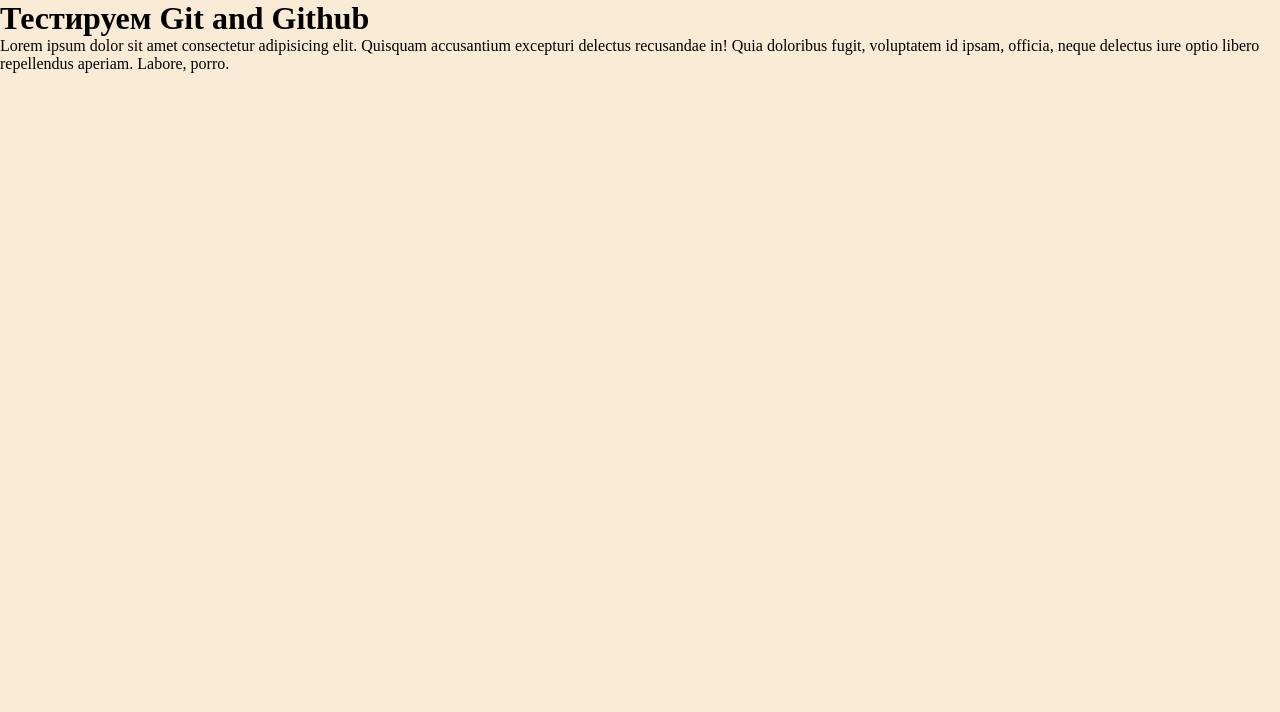
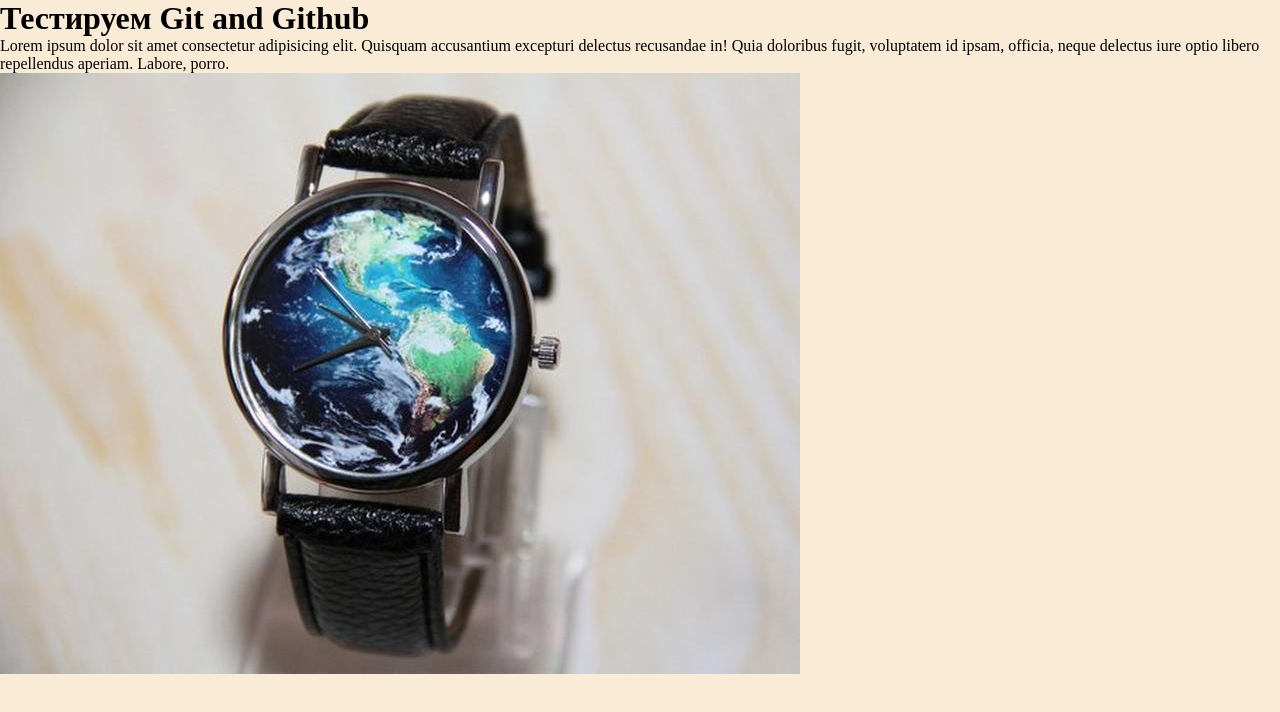
Before and after one commit to Ana2Dar3/TestGit, a plain HTML site: page index.html in a window 1280 px wide. Drawn offline with Linux system fonts and the light colour scheme.

Commit message:
add logo

```diff
--- a/index.html
+++ b/index.html
@@ -10,5 +10,6 @@
 <body>
    <h1>Тестируем Git and Github</h1>
    <p>Lorem ipsum dolor sit amet consectetur adipisicing elit. Quisquam accusantium excepturi delectus recusandae in! Quia doloribus fugit, voluptatem id ipsam, officia, neque delectus iure optio libero repellendus aperiam. Labore, porro.</p>
+   <img src="image/clock.jpg" alt="">
 </body>
 </html>
```
Also changed, not shown: image/clock.jpg (added).
